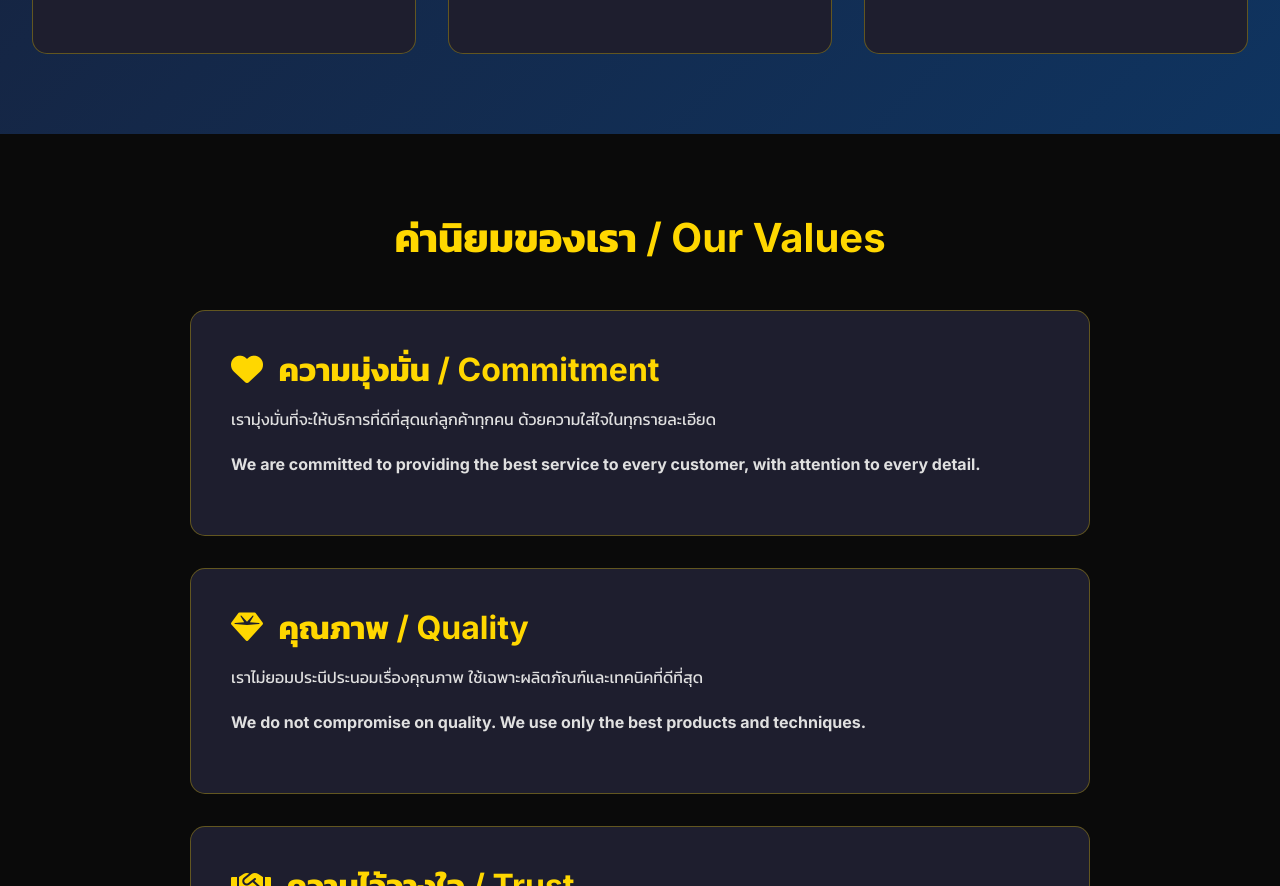
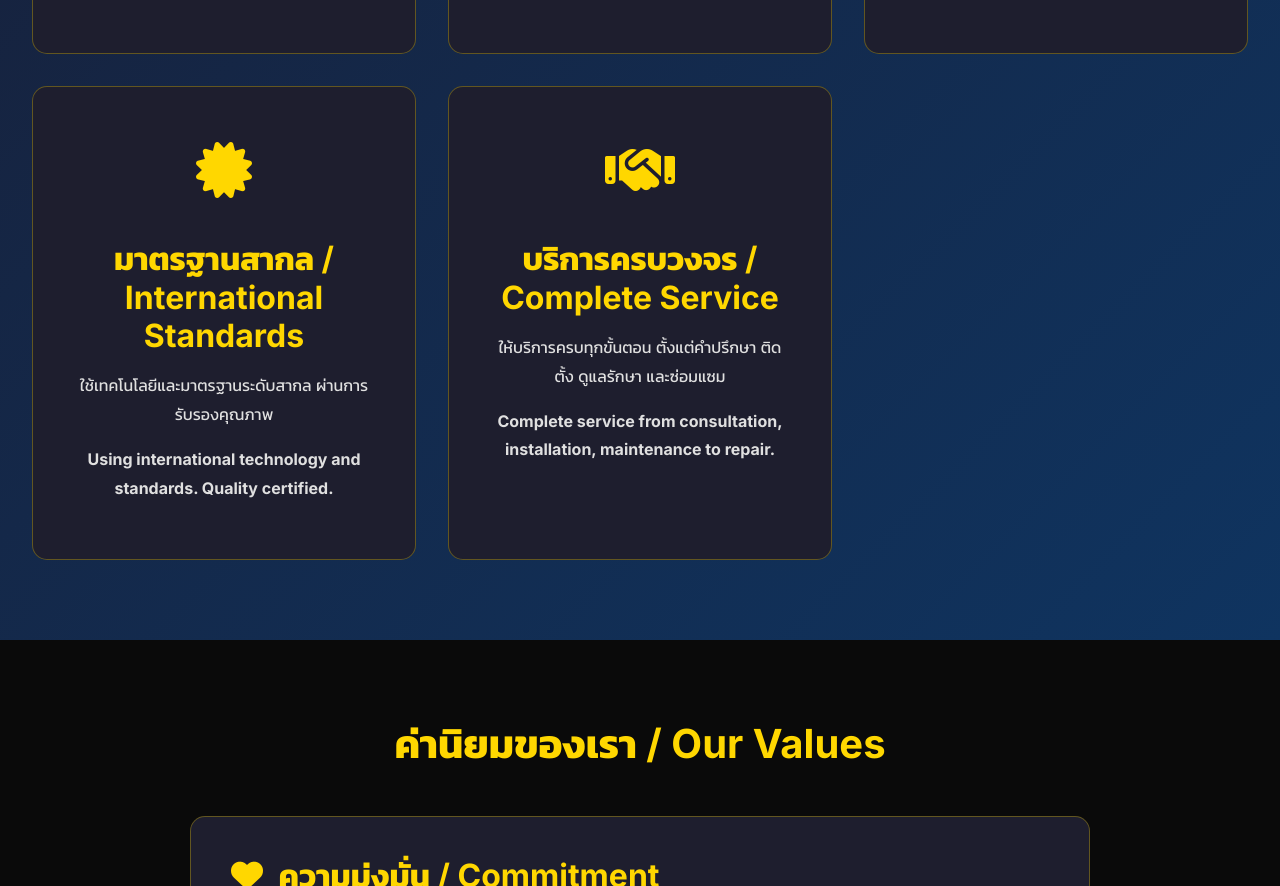
Before and after one commit to dodokiki/Autowinx, a plain HTML site: page about.html in a window 1280 px wide. Shown: the part 2054-2940 px from the top of the page. Drawn offline with Linux system fonts and the light colour scheme.

Commit message:
Update: Add 8 services, 8 testimonials, 8 gallery images, update Google Maps, improve contact page

```diff
--- a/about.html
+++ b/about.html
@@ -137,6 +137,22 @@
           <p>ราคายุติธรรมและโปร่งใส ไม่มีค่าใช้จ่ายแอบแฝง</p>
           <p><strong>Fair and transparent pricing. No hidden costs.</strong></p>
         </div>
+        <div class="service-card">
+          <div class="service-icon">
+            <i class="fas fa-certificate"></i>
+          </div>
+          <h3>มาตรฐานสากล / International Standards</h3>
+          <p>ใช้เทคโนโลยีและมาตรฐานระดับสากล ผ่านการรับรองคุณภาพ</p>
+          <p><strong>Using international technology and standards. Quality certified.</strong></p>
+        </div>
+        <div class="service-card">
+          <div class="service-icon">
+            <i class="fas fa-handshake"></i>
+          </div>
+          <h3>บริการครบวงจร / Complete Service</h3>
+          <p>ให้บริการครบทุกขั้นตอน ตั้งแต่คำปรึกษา ติดตั้ง ดูแลรักษา และซ่อมแซม</p>
+          <p><strong>Complete service from consultation, installation, maintenance to repair.</strong></p>
+        </div>
       </div>
     </div>
   </section>
```
Also changed, not shown: gallery.html (+6 -0 lines).
